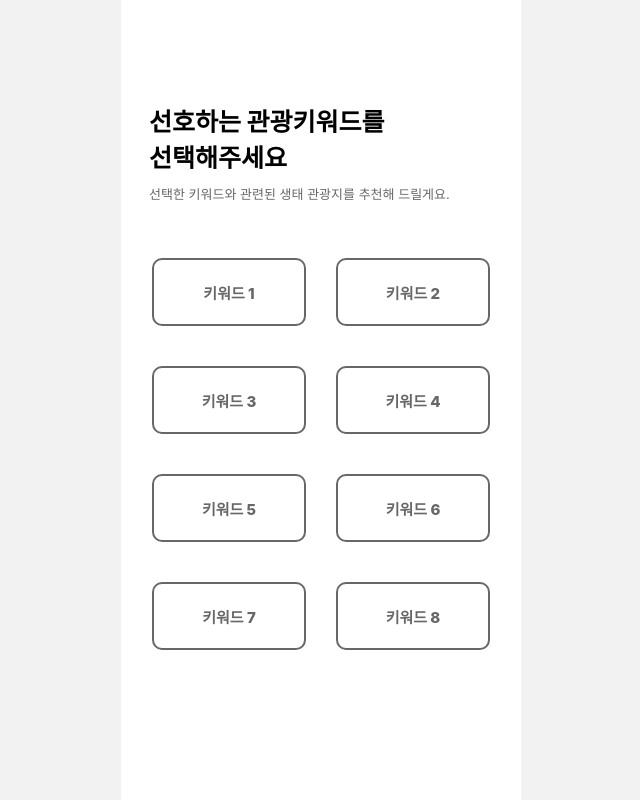
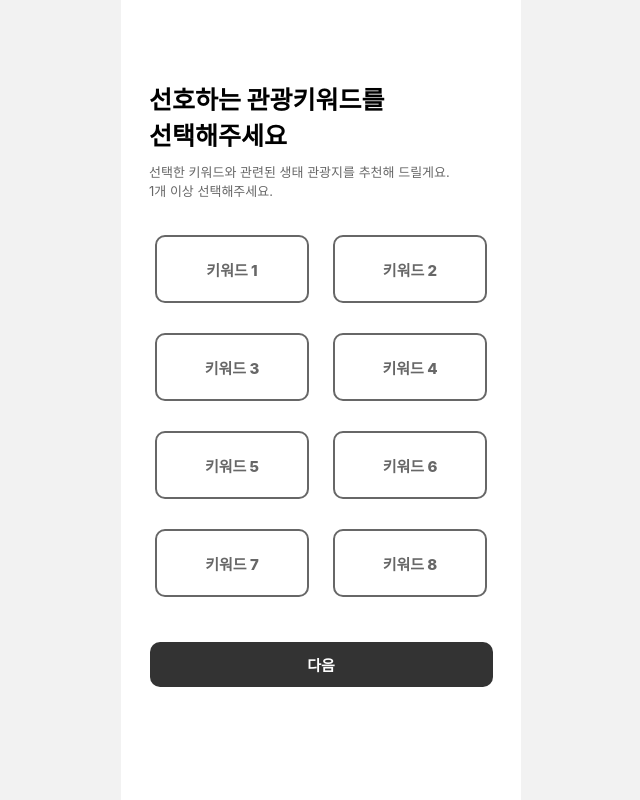
Before and after one commit to ECO-TOUR/front-end, a React (Create React App) app: page /key-word in a window 1280 px wide. Shown: the whole page, without its empty margins (319-959 px from the left). Built offline with nearby package versions, Linux system fonts and the light colour scheme.

Commit message:
[feat] 다음 버튼 기능 구현

```diff
--- a/src/Component/Onboarding/KeyWord.css
+++ b/src/Component/Onboarding/KeyWord.css
@@ -8,7 +8,7 @@
 .keyword_title{
     font-weight: 800;
     font-size: 25px;
-    padding-top: 102px;
+    padding-top: 80px;
     padding-left: 28px;
     text-align: left;
 }
@@ -26,14 +26,14 @@
     display: flex;
     flex-direction: column;
     align-items: center;
-    margin-top: 50px;
+    margin: 30px 0px 20px 0px;
 }
 
 /* 키워드 행 */
 .keyword_row {
     display: flex;
     justify-content: center;
-    margin-bottom: 30px;
+    margin-bottom: 20px;
 }
 
 /* 키워드 박스*/
@@ -43,7 +43,7 @@
     align-items: center;
     cursor: pointer;
     transition: border-color 0.3s;
-    margin: 5px 15px;
+    margin: 5px 12px;
     width: 150px;
     height: 64px;
     border-radius: 10px;
@@ -61,3 +61,25 @@
     border-color: #91EB86; /* 경계선 색상 */
     color: #333;
 }
+
+/* 다음 버튼 */
+#next_btn{
+    border-radius: 10px;
+    background: #333;
+    color: white;
+    margin: 0 auto;
+    width: 343px;
+    height: 45px;
+    display: flex;
+    align-items: center;
+    justify-content: center;
+    font-size: 15px;
+    font-weight: 800;
+    cursor: pointer;
+    transition: background-color 0.3s; /* 부드러운 색상 전환을 위한 트랜지션 */
+}
+
+/* 다음 버튼에 마우스 올린 경우 */
+#next_btn:hover {
+    background: #444; /* 마우스를 올렸을 때 연한 색상으로 변경 */
+  }
--- a/src/Component/Onboarding/KeyWord.js
+++ b/src/Component/Onboarding/KeyWord.js
@@ -1,17 +1,36 @@
 import React, { useState } from 'react'
 import './KeyWord.css';
+import { useNavigate } from 'react-router-dom';
 
 function KeyWord() {
 
     // 각 키워드 버튼의 클릭 상태를 관리하는 state
     const [clickedStates, setClickedStates] = useState(Array(8).fill(false));
 
-    // 버튼 클릭 시 상태를 토글하는 함수
+    // 선택한 키워드 개수
+    const [keywordCount, setKeywordCount] = useState(0);
+
+    // 키워드 클릭 시 상태를 토글하는 함수
     const handleButtonClick = (index) => {
         const newClickedStates = [...clickedStates];
         newClickedStates[index] = !newClickedStates[index];
         setClickedStates(newClickedStates);
+
+        // 선택된 키워드의 개수를 계산하여 업데이트
+        const count = newClickedStates.filter(state => state).length;
+        setKeywordCount(count);
     };
+
+    // 다음 버튼 클릭 시
+    const navigate = useNavigate();
+
+    const onClickNextBtn = () => {
+        if(keywordCount == 0){
+            alert("키워드를 1개 이상 선택해주세요!");
+        }
+        else
+            navigate("/home");
+    }
 
   return (
     <div class="keyword_container">
@@ -19,7 +38,7 @@ function KeyWord() {
             선호하는 관광키워드를 <br/>
             선택해주세요
         </div>
-        <div class="keyword_text">선택한 키워드와 관련된 생태 관광지를 추천해 드릴게요.</div>
+        <div class="keyword_text">선택한 키워드와 관련된 생태 관광지를 추천해 드릴게요.<br/>1개 이상 선택해주세요.</div>
         <div class="keyword_wrap">
             {Array.from({ length: 4 }, (_, rowIndex) => (
             <div className="keyword_row" key={rowIndex}>
@@ -38,6 +57,8 @@ function KeyWord() {
             </div>
             ))}
         </div>
+
+        <div id="next_btn" onClick={onClickNextBtn}>다음</div>
     </div>
   )
 }
```
